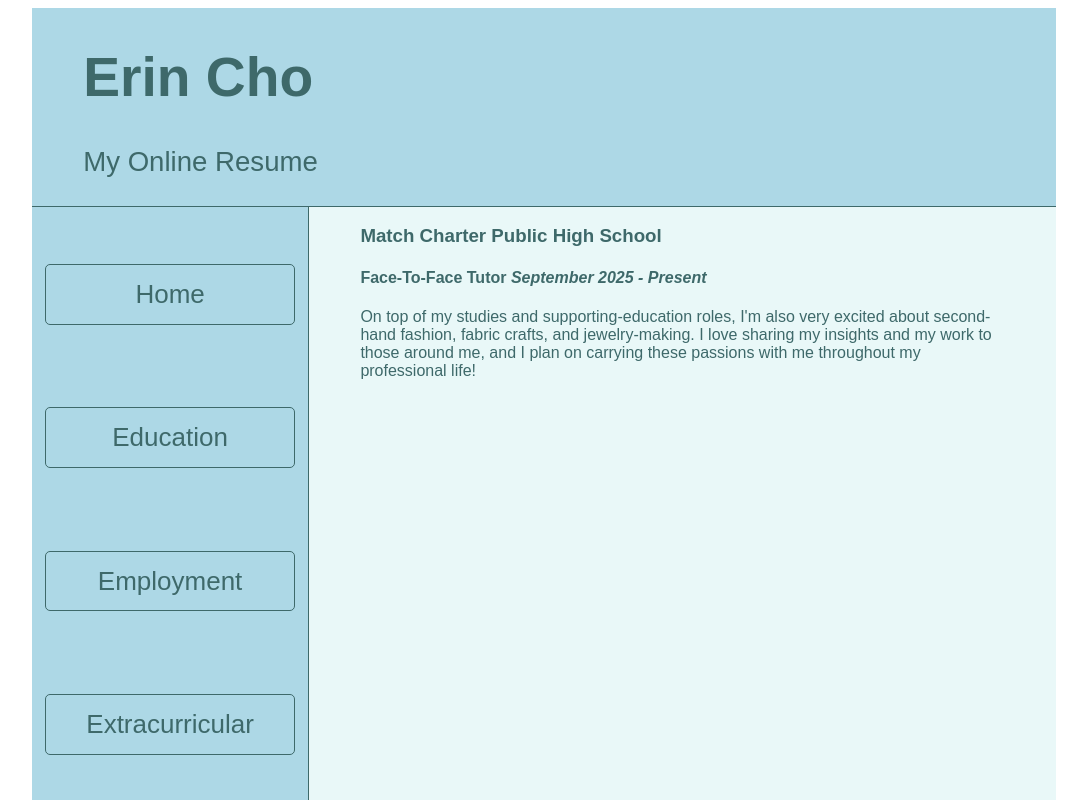
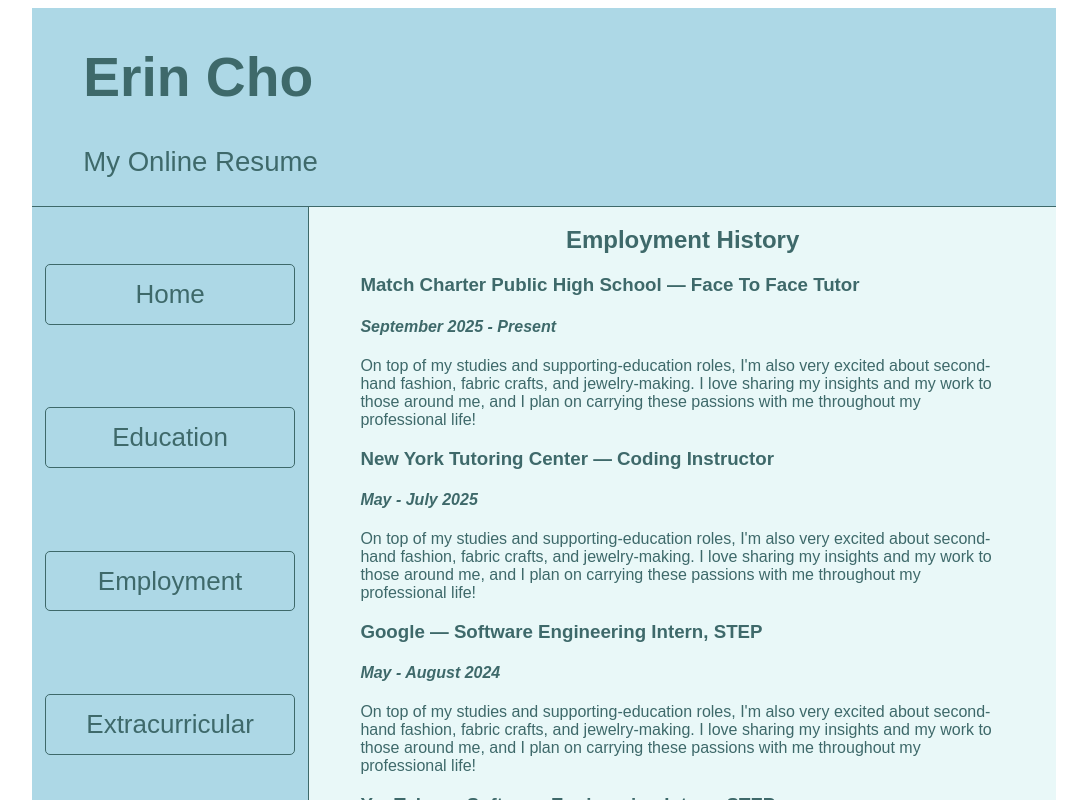
Before and after one commit to er1nh4/cs391a1-mp3, a React app: page /employment.html in a window 1280 px wide. Shown: the top 800 px of the page, without its empty margins (96-1183 px from the left). Built offline with nearby package versions, Linux system fonts and the light colour scheme; the HTML template or start-up script is replaced by a standard one.

Commit message:
Added work exp

```diff
--- a/src/components/main/Employment.tsx
+++ b/src/components/main/Employment.tsx
@@ -22,9 +22,31 @@
     return (
         <StyledPage id="main-page">
             <StyledDiv>
+                <h2>Employment History</h2>
                 <StyledHeader>
-                    <h3>Match Charter Public High School</h3>
-                    <h4> Face-To-Face Tutor <em> September 2025 - Present </em></h4>
+                    <h3>Match Charter Public High School — Face To Face Tutor</h3>
+                    <h4><em> September 2025 - Present </em></h4>
+                    <p> On top of my studies and supporting-education roles, I'm also
+                        very excited about second-hand fashion, fabric crafts, and jewelry-making.
+                        I love sharing my insights and my work to those around me, and I plan on
+                        carrying these passions with me throughout my professional life!</p>
+
+                    <h3>New York Tutoring Center — Coding Instructor</h3>
+                    <h4><em> May - July 2025 </em></h4>
+                    <p> On top of my studies and supporting-education roles, I'm also
+                        very excited about second-hand fashion, fabric crafts, and jewelry-making.
+                        I love sharing my insights and my work to those around me, and I plan on
+                        carrying these passions with me throughout my professional life!</p>
+
+                    <h3>Google — Software Engineering Intern, STEP</h3>
+                    <h4><em> May - August 2024 </em></h4>
+                    <p> On top of my studies and supporting-education roles, I'm also
+                        very excited about second-hand fashion, fabric crafts, and jewelry-making.
+                        I love sharing my insights and my work to those around me, and I plan on
+                        carrying these passions with me throughout my professional life!</p>
+
+                    <h3>YouTube — Software Engineering Intern, STEP</h3>
+                    <h4><em> June - September 2023 </em></h4>
                     <p> On top of my studies and supporting-education roles, I'm also
                         very excited about second-hand fashion, fabric crafts, and jewelry-making.
                         I love sharing my insights and my work to those around me, and I plan on
```
